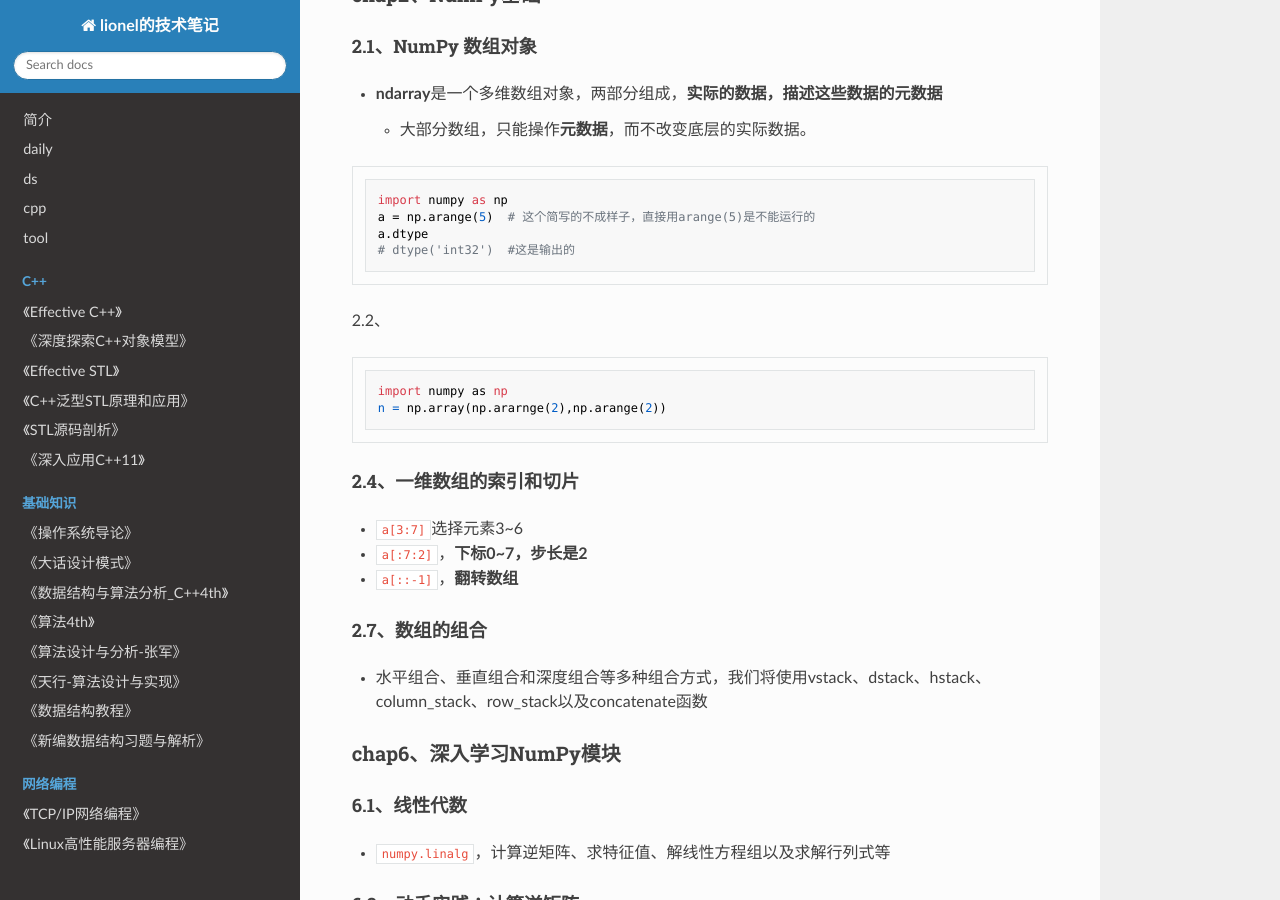
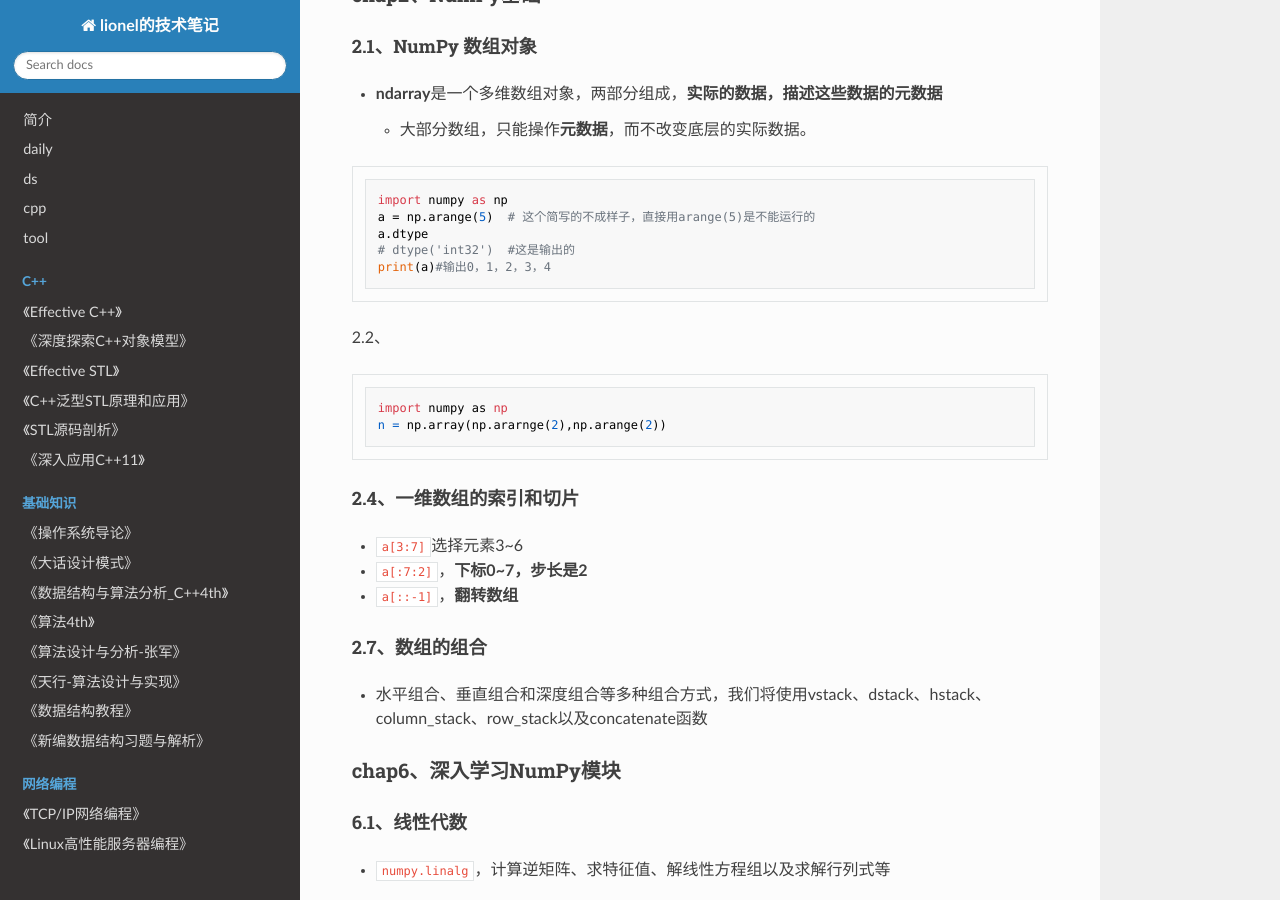
Before and after one commit to wolflion/booknotes, an MkDocs documentation site: the page built from docs/15tool/python/Python数据分析基础教程：NumPy学习指南（2版）.md, in a window 1280 px wide and 900 px high, scrolled down 981 px. Built offline with MkDocs 1.6.1, drawn with Linux system fonts in a browser that asks for light colours; nearby versions of some CDN libraries.

Commit message:
Update Python数据分析基础教程：NumPy学习指南（2版）.md

````diff
--- a/docs/15tool/python/Python数据分析基础教程：NumPy学习指南（2版）.md
+++ b/docs/15tool/python/Python数据分析基础教程：NumPy学习指南（2版）.md
@@ -50,6 +50,7 @@ import numpy as np
 a = np.arange(5)  # 这个简写的不成样子，直接用arange(5)是不能运行的
 a.dtype
 # dtype('int32')  #这是输出的
+print(a)#输出0，1，2，3，4
 ```
 
 
````
